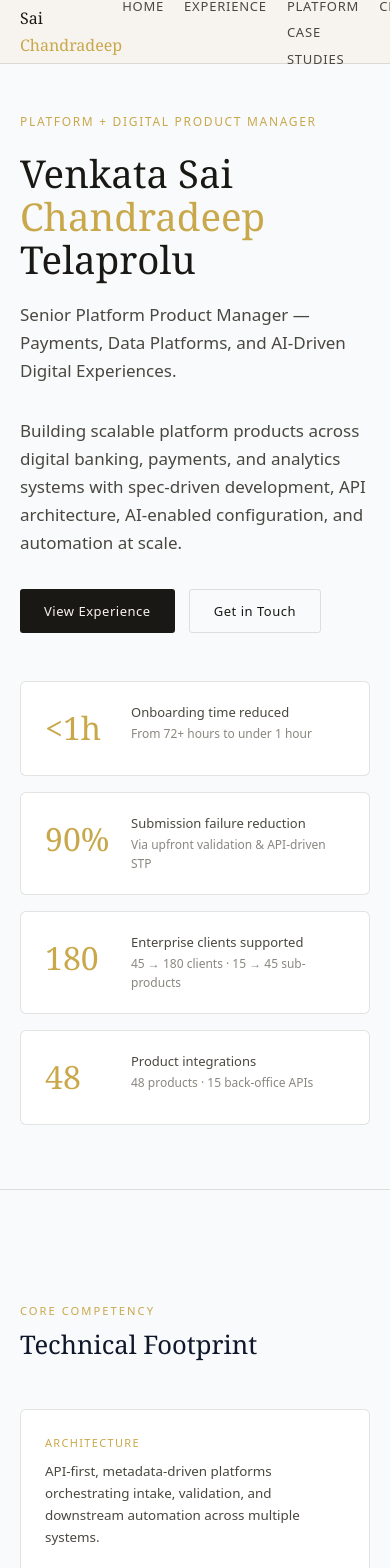
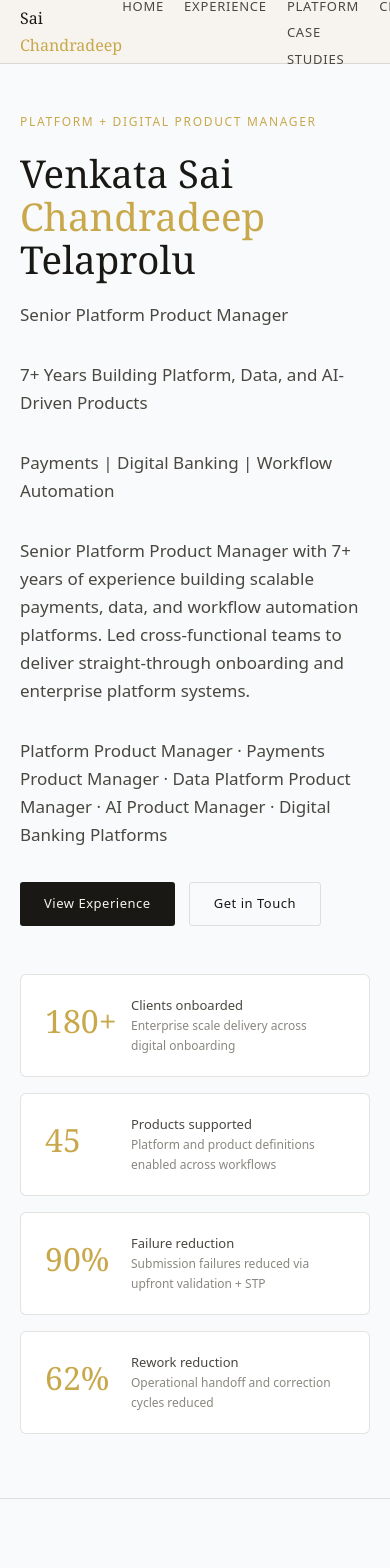
Before and after one commit to CHANDRADEEP2007/sai-portfolio, a React (Vite) app: page / in a window 390 px wide. Shown: the top 1568 px of the page. Built offline with nearby package versions, Linux system fonts and the light colour scheme.

Commit message:
Fix live UI sections to reflect updated hero, metrics, and education

```diff
--- a/src/App.jsx
+++ b/src/App.jsx
@@ -629,12 +629,44 @@ function HomePage() {
     <div className="mx-auto max-w-7xl px-4 py-10">
       <SectionTitle
         title="Venkata Sai Chandradeep Telaprolu"
-        intro="Platform + Digital Product Manager leader driving AI-enabled automation, straight-through processing, and reduction of manual work."
+        intro="Senior Platform Product Manager"
       />
       <div className="rounded-3xl border border-slate-200 bg-white/80 p-8 shadow-sm ring-1 ring-indigo-100 backdrop-blur">
+        <p className="text-lg font-semibold text-slate-900">
+          7+ Years Building Platform, Data, and AI-Driven Products
+        </p>
+        <p className="mt-1 text-sm font-medium text-slate-700">
+          Payments | Digital Banking | Workflow Automation
+        </p>
         <p className="max-w-3xl text-sm text-slate-700">
-          I build platform and digital journeys that convert manual intake into reliable, API-driven workflows. My focus is on reusable primitives, data contracts, and governance so teams can move faster, reduce rework, and ship measurable impact at scale.
+          Senior Platform Product Manager with 7+ years of experience building scalable payments, data, and workflow automation platforms. Led cross-functional teams to deliver straight-through onboarding and enterprise systems used across digital banking ecosystems.
         </p>
+        <p className="mt-2 max-w-3xl text-xs text-slate-600">
+          Platform Product Manager · Payments Product Manager · Data Platform Product Manager · AI Product Manager · Digital Banking Platforms
+        </p>
+        {/* Key impact metrics strip */}
+        <div className="mt-6 grid grid-cols-2 gap-3 lg:grid-cols-4">
+          <Stat
+            label="Clients onboarded"
+            value="180+"
+            className="bg-gradient-to-br from-indigo-50 to-indigo-100 border-indigo-200"
+          />
+          <Stat
+            label="Products supported"
+            value="45"
+            className="bg-gradient-to-br from-sky-50 to-sky-100 border-sky-200"
+          />
+          <Stat
+            label="Failure reduction"
+            value="90%"
+            className="bg-gradient-to-br from-emerald-50 to-emerald-100 border-emerald-200"
+          />
+          <Stat
+            label="Rework reduction"
+            value="62%"
+            className="bg-gradient-to-br from-amber-50 to-amber-100 border-amber-200"
+          />
+        </div>
         <div className="mt-6 rounded-2xl border border-slate-200 bg-white p-5 shadow-sm">
           <h3 className="text-base font-semibold text-slate-900">Technical Footprint</h3>
           <dl className="mt-4 grid gap-4 text-sm text-slate-700 md:grid-cols-2">
@@ -707,30 +739,7 @@ function HomePage() {
           </a>
         </div>
 
-        {/* KPI tiles */}
-        <div className="mt-6 grid grid-cols-1 gap-3 md:grid-cols-2 lg:grid-cols-4">
-          <Stat
-            label="Onboarding time reduced"
-            value="< 1 hour"
-            className="bg-gradient-to-br from-indigo-50 to-indigo-100 border-indigo-200"
-          />
-          <Stat
-            label="Submission failures reduced"
-            value="↓ 90%"
-            className="bg-gradient-to-br from-emerald-50 to-emerald-100 border-emerald-200"
-          />
-          <Stat
-            label="Rework reduction"
-            value="↓ 62%"
-            className="bg-gradient-to-br from-amber-50 to-amber-100 border-amber-200"
-          />
-          <Stat
-            label="Onboarding tickets reduced"
-            value="↓ 80%"
-            className="bg-gradient-to-br from-rose-50 to-rose-100 border-rose-200"
-          />
-        </div>
-        <div className="mt-4 grid grid-cols-1 gap-3 md:grid-cols-2">
+        <div className="mt-6 grid grid-cols-1 gap-3 md:grid-cols-2">
           <Stat
             label="Scale proof"
             value="45 → 180 clients | 15 → 45 sub-products"
@@ -853,6 +862,13 @@ function ExperiencePage() {
         title="Experience"
         intro="Role-based leadership scope and outcomes across platform, digital, and automation initiatives."
       />
+      <div className="mb-6">
+        <Card title="Career Overview">
+          <p className="text-sm text-slate-700">
+            7+ years delivering platform and digital products across payments, data infrastructure, and workflow automation.
+          </p>
+        </Card>
+      </div>
       <div className="space-y-6">
         {DATA.experience.map((role) => (
           <Card
@@ -900,15 +916,14 @@ function ExperiencePage() {
         ))}
       </div>
       <div className="mt-8">
-        <Card title="Education">
-          <div className="space-y-4 text-sm text-gray-700">
+        <Card title="EDUCATION">
+          <ul className="list-disc space-y-2 pl-5 text-sm text-gray-700">
             {DATA.education.map((item) => (
-              <div key={item.degree}>
-                <div className="font-semibold text-slate-800">{item.degree}</div>
-                <div className="text-gray-600">{item.location}</div>
-              </div>
+              <li key={item.degree} className="font-semibold text-slate-800">
+                {item.degree}
+              </li>
             ))}
-          </div>
+          </ul>
         </Card>
       </div>
     </div>
@@ -1206,10 +1221,10 @@ function App() {
     "Digital Payments Infrastructure",
   ];
   const stats = [
-    { num: "<1h", label: "Onboarding time reduced", detail: "From 72+ hours to under 1 hour" },
-    { num: "90%", label: "Submission failure reduction", detail: "Via upfront validation & API-driven STP" },
-    { num: "180", label: "Enterprise clients supported", detail: "45 → 180 clients · 15 → 45 sub-products" },
-    { num: "48", label: "Product integrations", detail: "48 products · 15 back-office APIs" },
+    { num: "180+", label: "Clients onboarded", detail: "Enterprise scale delivery across digital onboarding" },
+    { num: "45", label: "Products supported", detail: "Platform and product definitions enabled across workflows" },
+    { num: "90%", label: "Failure reduction", detail: "Submission failures reduced via upfront validation + STP" },
+    { num: "62%", label: "Rework reduction", detail: "Operational handoff and correction cycles reduced" },
   ];
   const techCards = [
     {
@@ -1251,10 +1266,19 @@ function App() {
           <p className="hero-label">Platform + Digital Product Manager</p>
           <h1 className="hero-name">Venkata Sai<br /><em>Chandradeep</em><br />Telaprolu</h1>
           <p className="hero-tagline">
-            Senior Platform Product Manager — Payments, Data Platforms, and AI-Driven Digital Experiences.
+            Senior Platform Product Manager
           </p>
           <p className="hero-tagline">
-            Building scalable platform products across digital banking, payments, and analytics systems with spec-driven development, API architecture, AI-enabled configuration, and automation at scale.
+            7+ Years Building Platform, Data, and AI-Driven Products
+          </p>
+          <p className="hero-tagline">
+            Payments | Digital Banking | Workflow Automation
+          </p>
+          <p className="hero-tagline">
+            Senior Platform Product Manager with 7+ years of experience building scalable payments, data, and workflow automation platforms. Led cross-functional teams to deliver straight-through onboarding and enterprise platform systems.
+          </p>
+          <p className="hero-tagline">
+            Platform Product Manager · Payments Product Manager · Data Platform Product Manager · AI Product Manager · Digital Banking Platforms
           </p>
           <div className="hero-cta">
             <a href="#experience" className="btn btn-primary">View Experience</a>
@@ -1324,7 +1348,8 @@ function App() {
       <div className="full-section" id="experience">
         <div className="section-inner">
           <div className="section-header">
-            <p className="section-eyebrow">Career</p>
+            <p className="section-eyebrow">Career Overview</p>
+            <p className="section-sub">7+ years delivering platform and digital products across payments, data infrastructure, and workflow automation.</p>
             <h2 className="section-title">Experience</h2>
             <p className="section-sub">Role-based leadership scope and outcomes across platform, digital, and automation initiatives.</p>
           </div>
@@ -1350,6 +1375,14 @@ function App() {
               </div>
             ))}
           </div>
+          <div className="section-header" style={{ marginTop: "3rem" }}>
+            <h2 className="section-title">EDUCATION</h2>
+          </div>
+          <ul className="outcomes-list">
+            {DATA.education.map((item) => (
+              <li key={item.degree}>{item.degree}</li>
+            ))}
+          </ul>
         </div>
       </div>
 
```
